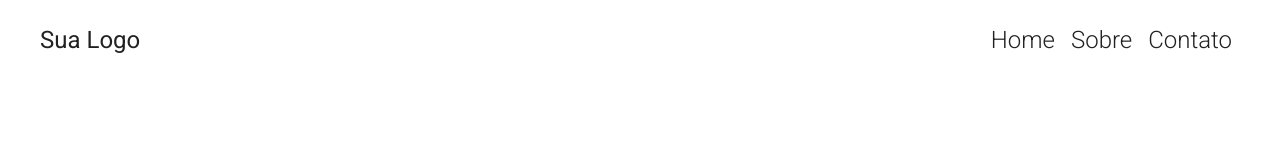
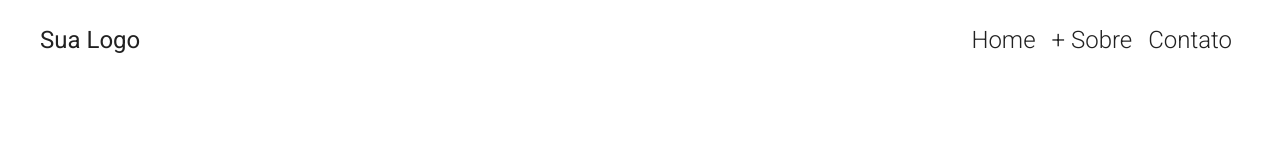
Before and after one commit to jorgelgf/GuiaDeViagem, a React (Vite) app: page /Home in a window 1280 px wide. Shown: the top 160 px of the page. Built offline with nearby package versions, Linux system fonts and the light colour scheme; a web font is replaced by a local one.

Commit message:
fix: componente layout ajustado para ficar sempre no top 0

```diff
--- a/src/components/Layout/Layout.tsx
+++ b/src/components/Layout/Layout.tsx
@@ -7,6 +7,9 @@ interface IChildrenProps {
 }
 
 export const Layout = ({ children }: IChildrenProps) => {
+
+  window.scrollTo(0, 0);
+
   return (
     <Box className='animation'>
       <Header />
--- a/src/components/header/Header.tsx
+++ b/src/components/header/Header.tsx
@@ -20,7 +20,8 @@ export const Header = () => {
             padding={theme.spacing(1)}
             style={{ cursor: 'pointer' }}
             onClick={() => navigate(item.link)}
-            key={key}>{item.name}</Typography>)
+            key={key}>
+            {item.name}</Typography>)
       })}
     </>
   }
--- a/src/components/header/constants.ts
+++ b/src/components/header/constants.ts
@@ -1,5 +1,5 @@
 export const constants = [
   { name: "Home", link: "/Home" },
-  { name: "Sobre", link: "/About" },
+  { name: "+ Sobre", link: "/About" },
   { name: "Contato", link: "/Contact" },
 ];
--- a/src/pages/About/About.tsx
+++ b/src/pages/About/About.tsx
@@ -7,8 +7,8 @@ import CardTravelIcon from '@mui/icons-material/CardTravel';
 import HowToRegIcon from '@mui/icons-material/HowToReg';
 export const About = () => {
   const theme = useTheme();
+  const sizeTitleCards = 'h6';
 
-  const sizeTitleCards = 'h6';
 
   const styleBox = {
     display: 'flex',
--- a/src/pages/Home/Home.tsx
+++ b/src/pages/Home/Home.tsx
@@ -1,7 +1,10 @@
 import { Box, Button, Grid2, Typography, useTheme } from '@mui/material';
 import { Footer, Layout } from '../../components';
 import { constants } from './constants';
+import { useNavigate } from 'react-router';
 export const Home = () => {
+
+  const navigate = useNavigate();
 
   const theme = useTheme();
   const stylesButton = {
@@ -108,6 +111,7 @@ export const Home = () => {
             </Typography>
             <Button
               sx={stylesButton}
+              onClick={() => navigate('/About')}
             >
               <Typography>{constants.texts.textButton}</Typography>
             </Button>
```
